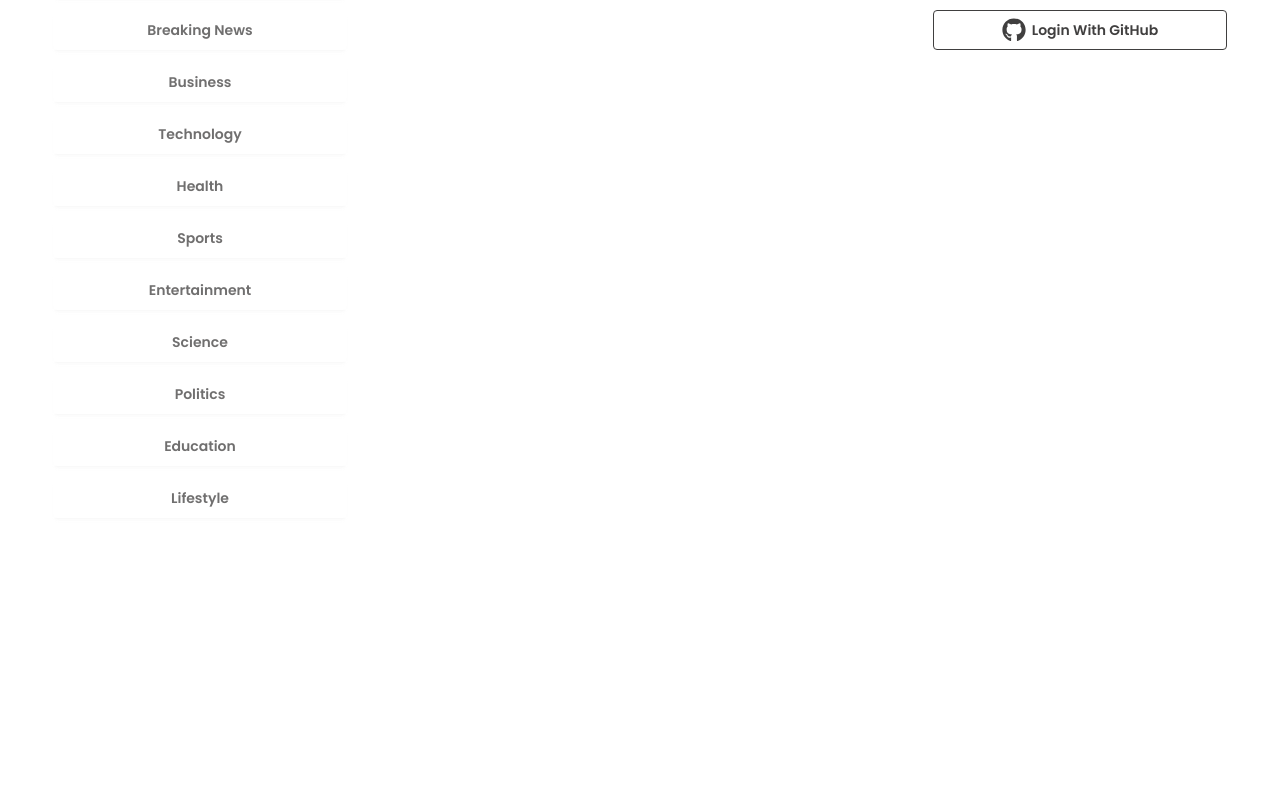
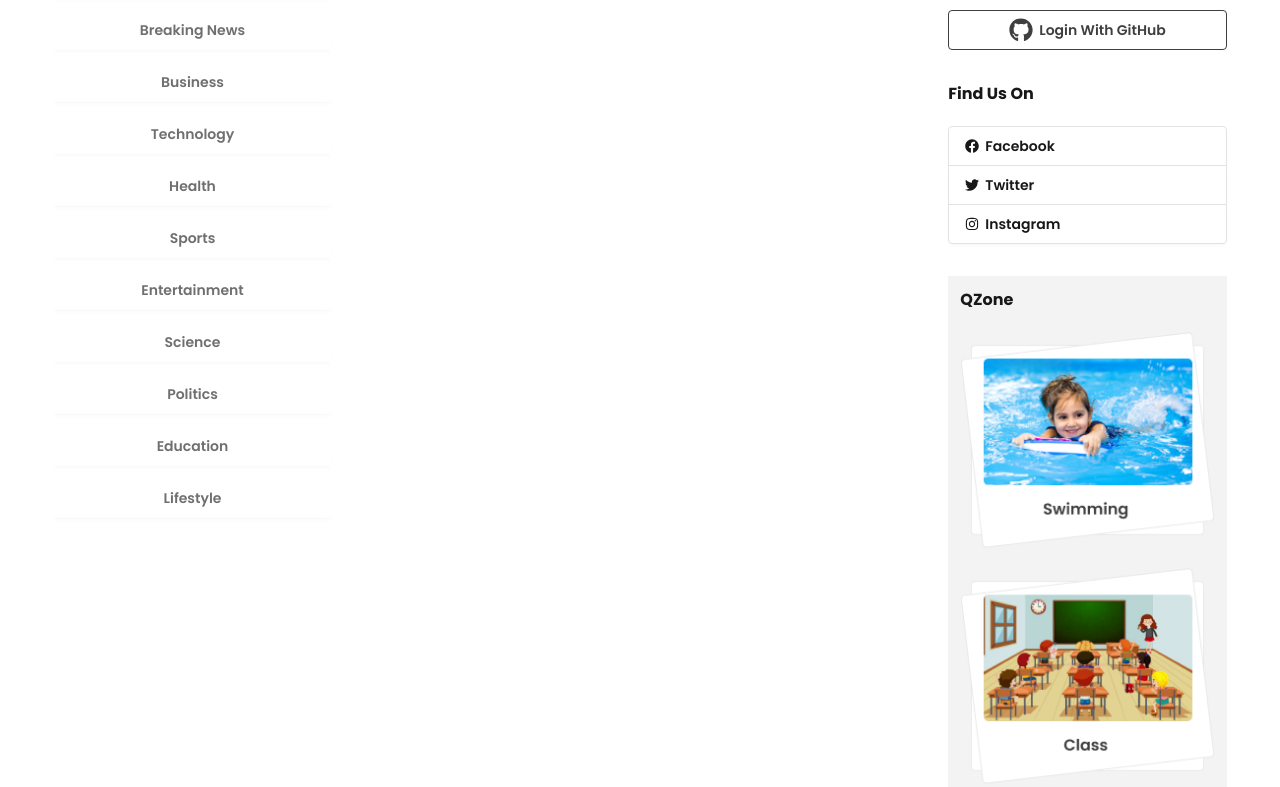
Before and after one commit to MasumRezaMunna/Dragon-News, a React (Vite) app: page / in a window 1280 px wide. Shown: the part 353-1140 px from the top of the page. Before the commit the page ends 883 px from the top, so only its background shows below. Built offline with nearby package versions, Linux system fonts and the light colour scheme.

Commit message:
design right navbar components

```diff
--- a/src/components/NewsCard.jsx
+++ b/src/components/NewsCard.jsx
@@ -4,7 +4,7 @@
   const { title, author, image_url, details, rating, total_view, tags } = news;
 
   return (
-    <div className="card bg-base-100 shadow-md m-3">
+    <div className="card bg-base-100 shadow-md">
       {/* Author */}
       <div className="flex justify-between w-full items-center bg-base-200">
         <div className="flex items-center gap-3 p-4">
--- /dev/null
+++ b/src/components/homelayout/FindUs.jsx
@@ -0,0 +1,19 @@
+import React from "react";
+import { FaFacebook, FaInstagram, FaTwitter } from "react-icons/fa";
+
+const FindUs = () => {
+  return (
+    <div>
+      <h2 className="font-bold mb-5">Find Us On</h2>
+      <div className="">
+        <div className="join join-vertical w-full">
+          <button className="btn bg-base-100 justify-start join-item"><FaFacebook></FaFacebook> Facebook</button>
+          <button className="btn bg-base-100 justify-start join-item"><FaTwitter></FaTwitter> Twitter</button>
+          <button className="btn bg-base-100 justify-start join-item"><FaInstagram></FaInstagram> Instagram</button>
+        </div>
+      </div>
+    </div>
+  );
+};
+
+export default FindUs;
--- /dev/null
+++ b/src/components/homelayout/QZone.jsx
@@ -0,0 +1,25 @@
+import React from 'react';
+import swimmingImage from "../../assets/swimming.png"
+import classImage from "../../assets/class.png"
+import playImage from "../../assets/playground.png"
+import bg from "../../assets/bg.png"
+
+const QZone = () => {
+    return (
+        <div >
+            <div className='bg-base-200 p-3'>
+                <h2 className='font-bold mb-5'>QZone</h2>
+            <div className='space-y-5'>
+                <img src={swimmingImage} alt="" />
+                <img src={classImage} alt="" />
+                <img src={playImage} alt="" />
+            </div>
+            </div>
+            <div className='mt-5'>
+                <img src={bg} alt="" />
+            </div>
+        </div>
+    );
+};
+
+export default QZone;
--- a/src/components/homelayout/RightAside.jsx
+++ b/src/components/homelayout/RightAside.jsx
@@ -1,10 +1,14 @@
 import React from 'react';
 import SocialLogin from './SocialLogin';
+import FindUs from './FindUs';
+import QZone from './Qzone';
 
 const RightAside = () => {
     return (
-        <div>
+        <div className='space-y-8'>
             <SocialLogin></SocialLogin>
+            <FindUs></FindUs>
+            <QZone></QZone>
         </div>
     );
 };
--- a/src/layouts/HomeLayout.jsx
+++ b/src/layouts/HomeLayout.jsx
@@ -18,7 +18,7 @@
       <nav className="w-11/12 mx-auto my-3">
         <Navbar></Navbar>
       </nav>
-      <main className="w-11/12 mx-auto my-3 grid grid-cols-12">
+      <main className="w-11/12 mx-auto my-3 grid grid-cols-12 gap-5">
         <aside className="col-span-3">
           <LeftAside></LeftAside>
         </aside>
```
